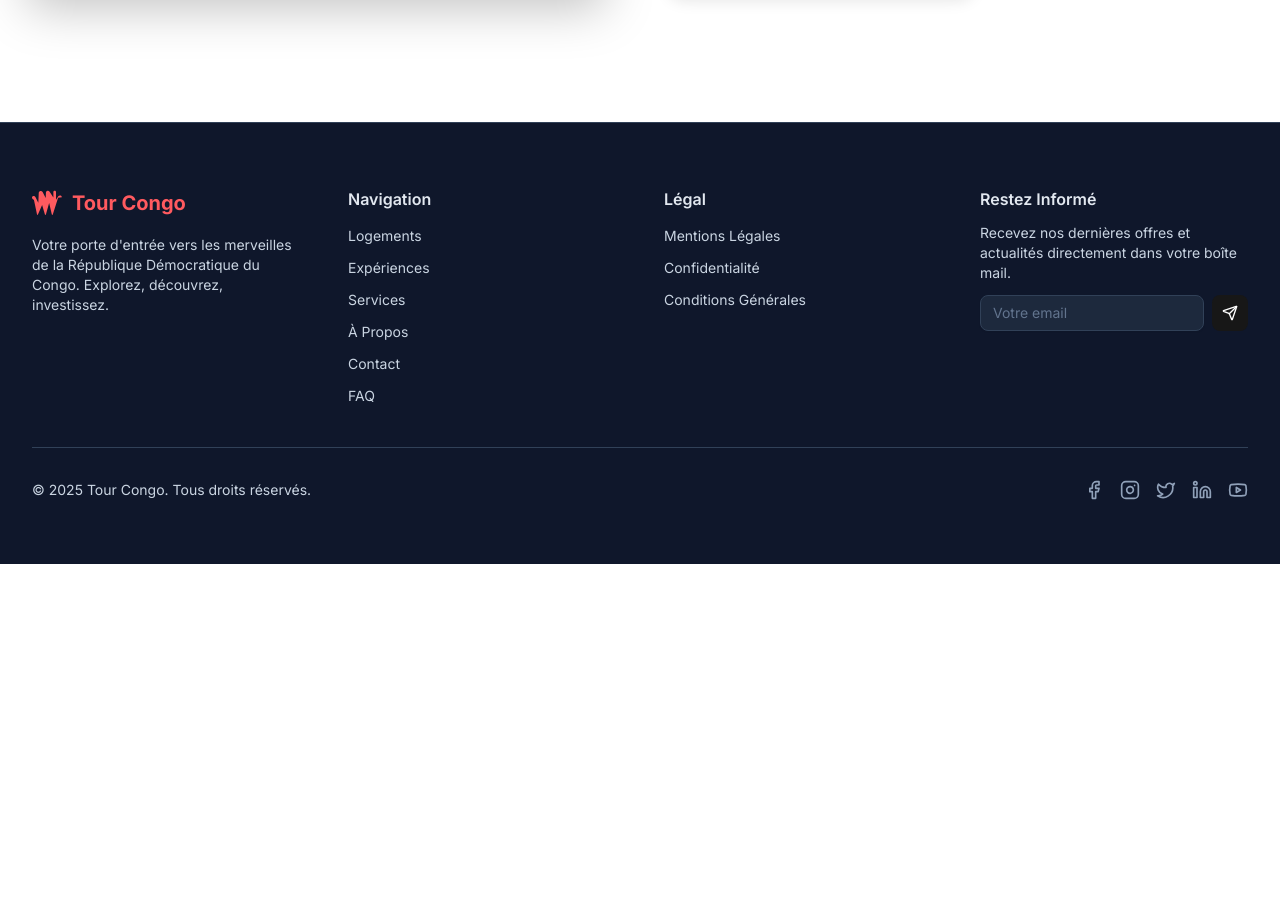
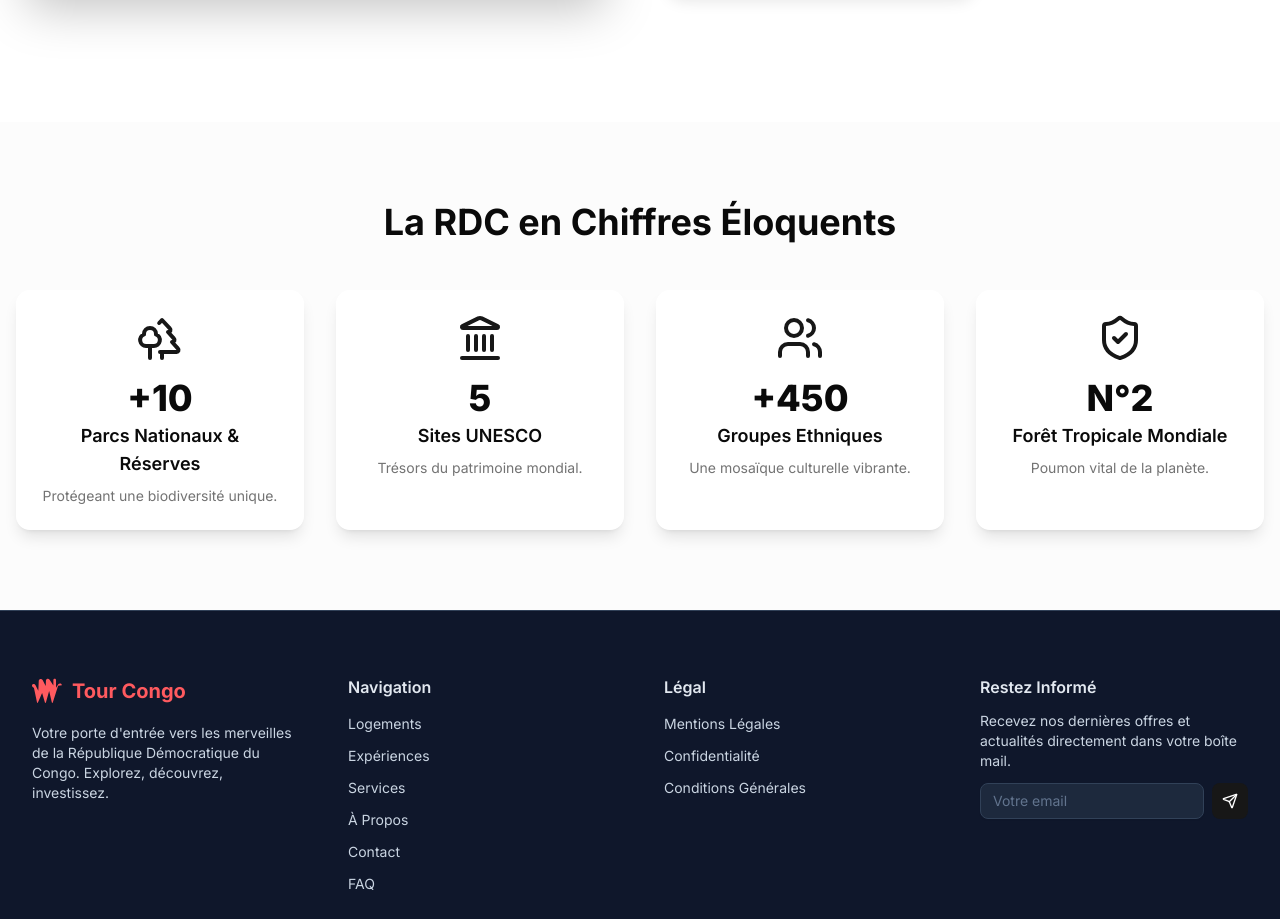
Before and after one commit to Tacite243/tourCongo, a Next.js app: page / in a window 1280 px wide. Shown: the part 2220-3139 px from the top of the page. Before the commit the page ends 2784 px from the top, so only its background shows below. Built offline with nearby package versions, Linux system fonts and the light colour scheme; no server answers.

Commit message:
feat(keyFigureSection): update component

```diff
--- a/src/app/page.tsx
+++ b/src/app/page.tsx
@@ -25,7 +25,7 @@ export default function HomePage() {
       />
       <BriefIntroductionSection />
       <VisitCountrySection />
-      {/* <KeyFiguresSection /> */}
+      <KeyFiguresSection />
       {/* <AttractivePlacesCarousel /> */}
       {/* <ExperiencesHighlightSection />
       <AboutSection />
--- a/src/components/KeyFiguresSection.tsx
+++ b/src/components/KeyFiguresSection.tsx
@@ -1,11 +1,11 @@
-// src/components/KeyFiguresSection.tsx
 "use client";
-import { Landmark, Trees, Users, ShieldCheck } from "lucide-react"; // Exemples d'icônes
+
+import { Landmark, Trees, Users, ShieldCheck } from "lucide-react";
 
 const figures = [
     { icon: Trees, value: "+10", label: "Parcs Nationaux & Réserves", description: "Protégeant une biodiversité unique." },
     { icon: Landmark, value: "5", label: "Sites UNESCO", description: "Trésors du patrimoine mondial." },
-    { icon: Users, value: "+250", label: "Groupes Ethniques", description: "Une mosaïque culturelle vibrante." },
+    { icon: Users, value: "+450", label: "Groupes Ethniques", description: "Une mosaïque culturelle vibrante." },
     { icon: ShieldCheck, value: "N°2", label: "Forêt Tropicale Mondiale", description: "Poumon vital de la planète." },
 ];
 
```
